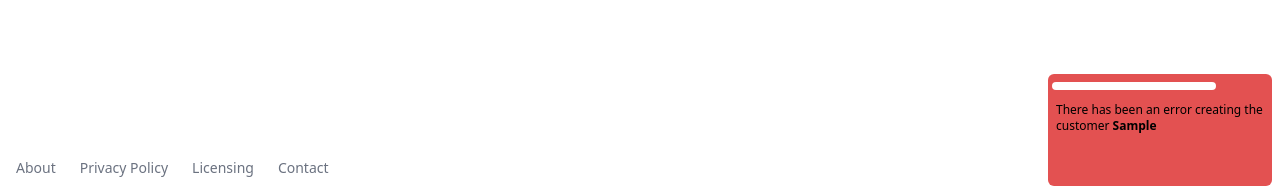
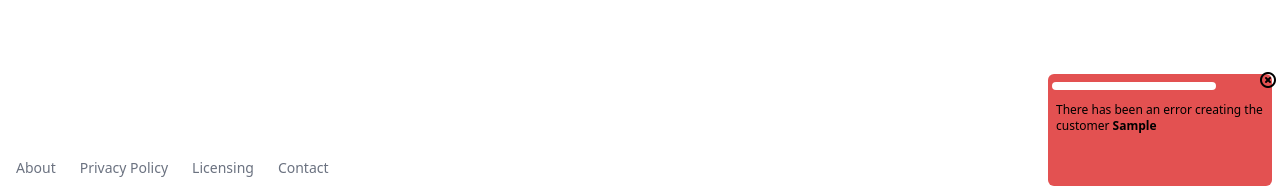
Before and after one commit to Juanlu1995/Shopped.vue, a Vue app: page / in a window 1280 px wide. Both pictures are taken after typing "Sample" into the empty fields and a click on the button "Create". Shown: the part 606-797 px from the top of the page. Built offline with nearby package versions, Linux system fonts and the light colour scheme; no server answers.

Commit message:
feat: Add remove button to toasts

```diff
--- a/src/App.vue
+++ b/src/App.vue
@@ -25,3 +25,6 @@ const modalInactive = computed(() => !modal.value?.innerHTML);
   </div>
   <RouterView />
 </template>
+<style>
+@import url('https://cdn-uicons.flaticon.com/2.6.0/uicons-bold-rounded/css/uicons-bold-rounded.css');
+</style>
--- a/src/components/customer/SelectedCustomer.vue
+++ b/src/components/customer/SelectedCustomer.vue
@@ -25,6 +25,3 @@ const handleClick = () => {
     </div>
   </fieldset>
 </template>
-<style>
-@import url('https://cdn-uicons.flaticon.com/2.6.0/uicons-bold-rounded/css/uicons-bold-rounded.css');
-</style>
--- a/src/components/toast/toastComponent/ToastComponent.vue
+++ b/src/components/toast/toastComponent/ToastComponent.vue
@@ -10,6 +10,9 @@ const { removeToast } = useToastStore();
 
 const interval = ref<number>();
 const timer = ref<number>(TIMER);
+const handleRemove = () => {
+  removeToast(id);
+};
 
 interval.value = setInterval(() => {
   if (timer.value === 0) {
@@ -21,7 +24,7 @@ interval.value = setInterval(() => {
 
 watch(timer, () => {
   if (timer.value === 0) {
-    removeToast(id);
+    handleRemove();
   }
 });
 
@@ -31,9 +34,15 @@ const percentageTimer = computed(
 </script>
 
 <template>
-  <div class="h-28 py-1 rounded-md" :class="TOAST_TYPE_CLASS[type]">
+  <div
+    class="h-28 py-1 rounded-md sticky"
+    :class="TOAST_TYPE_CLASS[type]"
+    role="alert">
+    <button class="absolute -right-1 -top-1" aria-label="Close toast" @click="handleRemove">
+      <i class="fi fi-br-cross-circle"></i>
+    </button>
     <div class="bg-white h-2 m-1 rounded-md percentage" />
-    <div class="p-2 w-56 overflow-scroll" role="alert">
+    <div class="p-2 w-56 overflow-scroll">
       <slot name="title"></slot>
       <slot />
       <slot name="footer"></slot>
```
